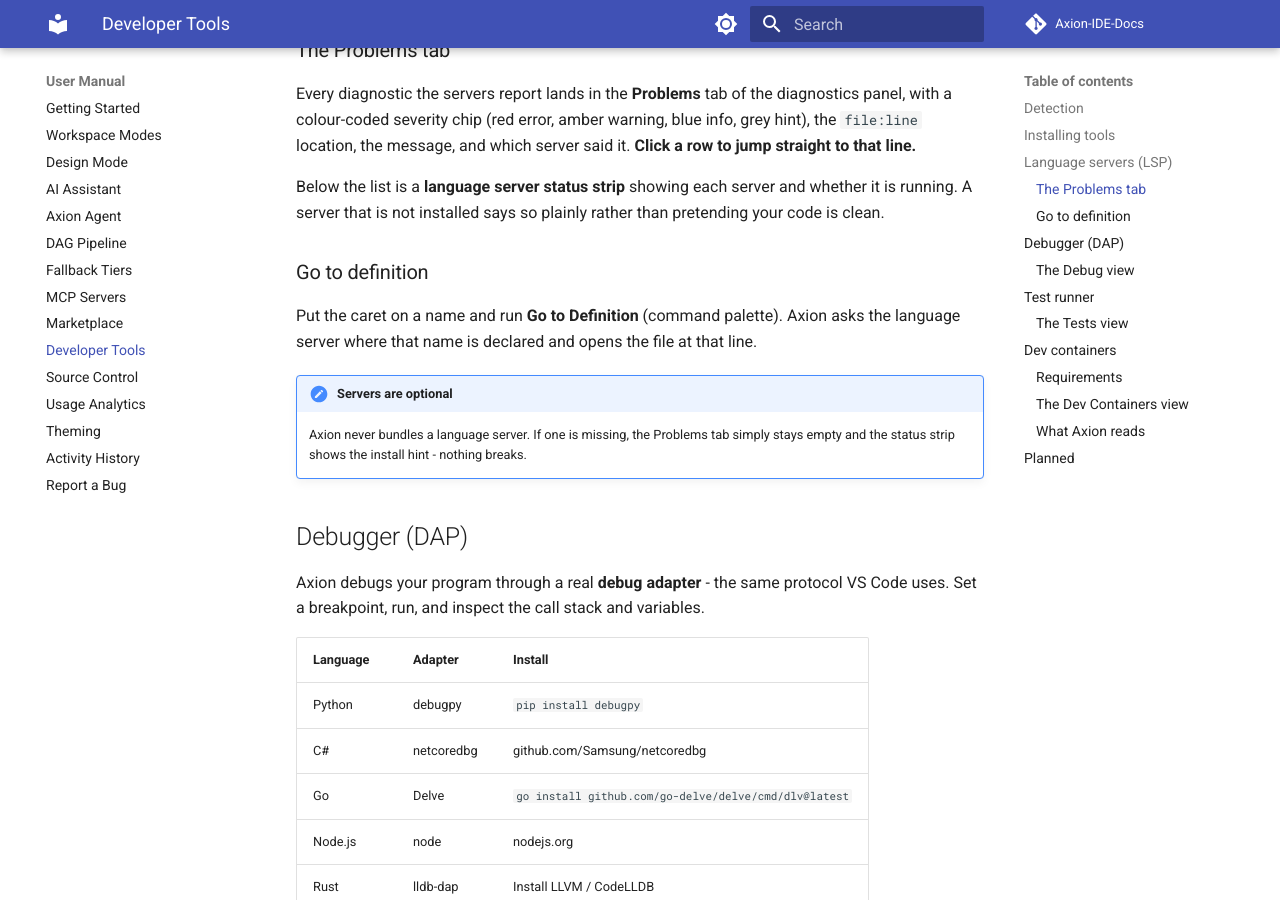
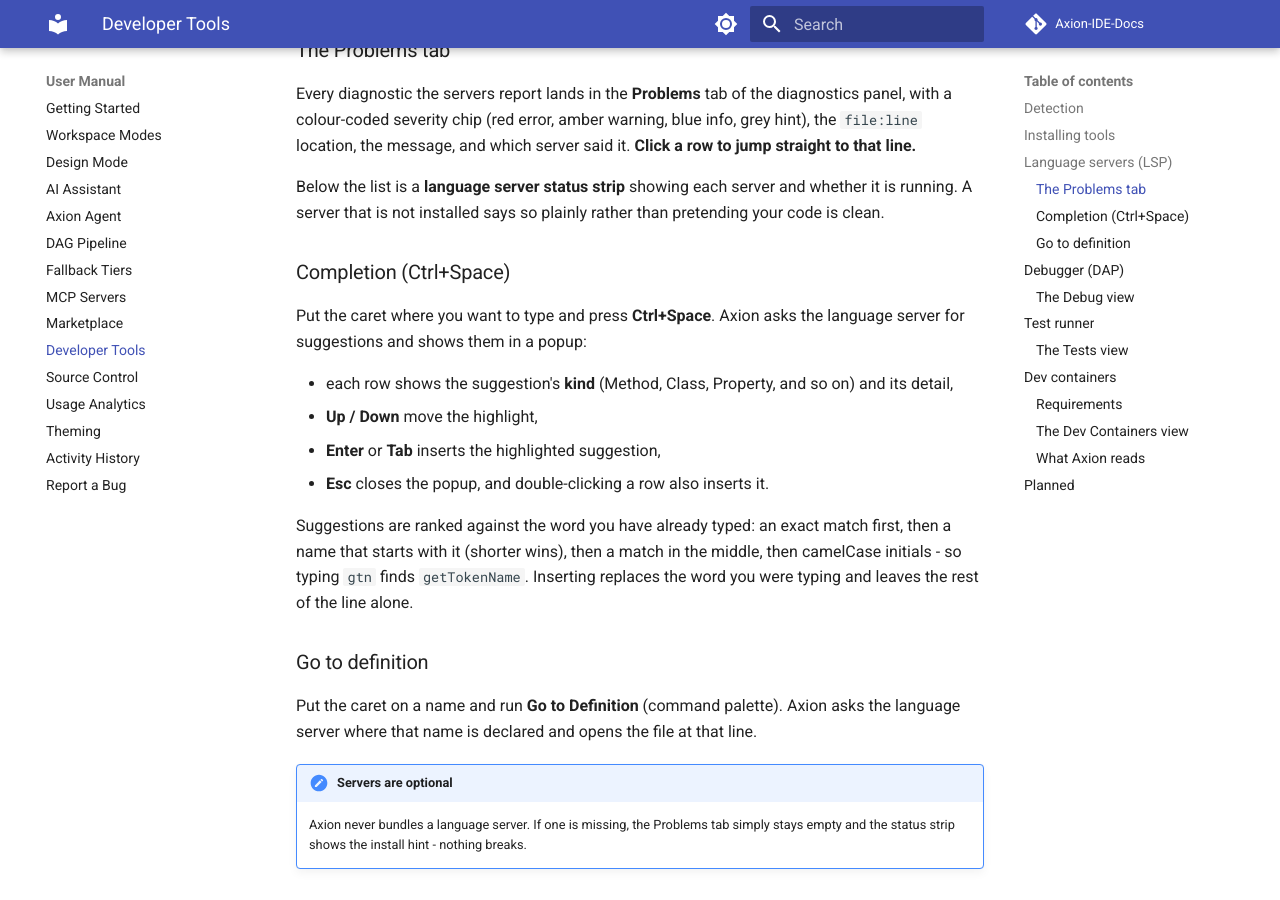
Before and after one commit to blivodev/Axion-IDE-Docs, an MkDocs documentation site: the page built from docs/manual/developer-tools.md, in a window 1280 px wide and 900 px high, scrolled down 1594 px. Built offline with MkDocs 1.6.1 and Material for MkDocs 9.7.7, drawn with Linux system fonts in a browser that asks for light colours; comment, search, counter and statistics services are not loaded.

Commit message:
docs: editor completion popup (Ctrl+Space) - ranking rules and keyboard controls
developer-tools.md: new 'Completion (Ctrl+Space)' section documenting the popup (kind and detail per row, Up/Down to move, Enter/Tab to insert, Esc to close, double-click to insert) and the ranking rules (exact match, then prefix with shorter winning, then contains, then camelCase initials).

```diff
--- a/docs/manual/developer-tools.md
+++ b/docs/manual/developer-tools.md
@@ -54,6 +54,22 @@ to jump straight to that line.**
 Below the list is a **language server status strip** showing each server and whether it
 is running. A server that is not installed says so plainly rather than pretending your
 code is clean.
+
+### Completion (Ctrl+Space)
+
+Put the caret where you want to type and press **Ctrl+Space**. Axion asks the language
+server for suggestions and shows them in a popup:
+
+- each row shows the suggestion's **kind** (Method, Class, Property, and so on) and its
+  detail,
+- **Up / Down** move the highlight,
+- **Enter** or **Tab** inserts the highlighted suggestion,
+- **Esc** closes the popup, and double-clicking a row also inserts it.
+
+Suggestions are ranked against the word you have already typed: an exact match first,
+then a name that starts with it (shorter wins), then a match in the middle, then
+camelCase initials - so typing `gtn` finds `getTokenName`. Inserting replaces the word
+you were typing and leaves the rest of the line alone.
 
 ### Go to definition
 
```
